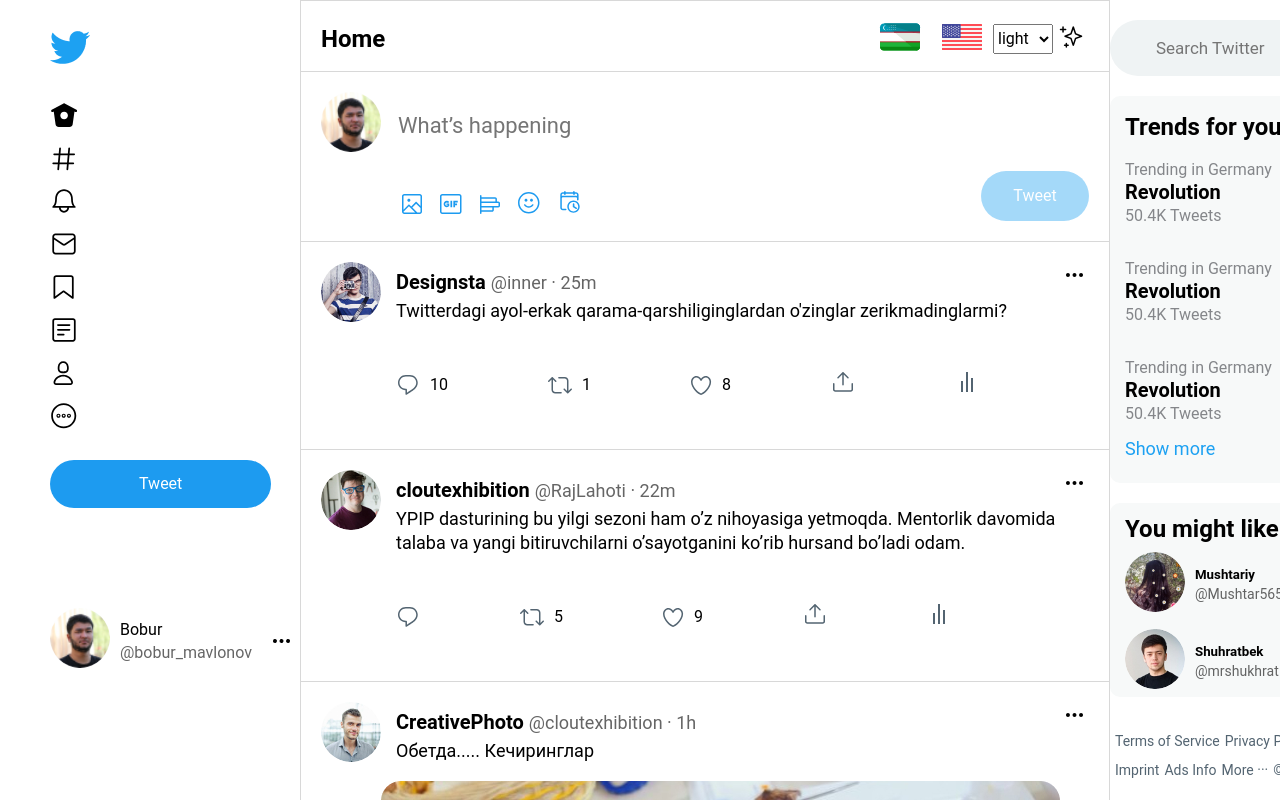
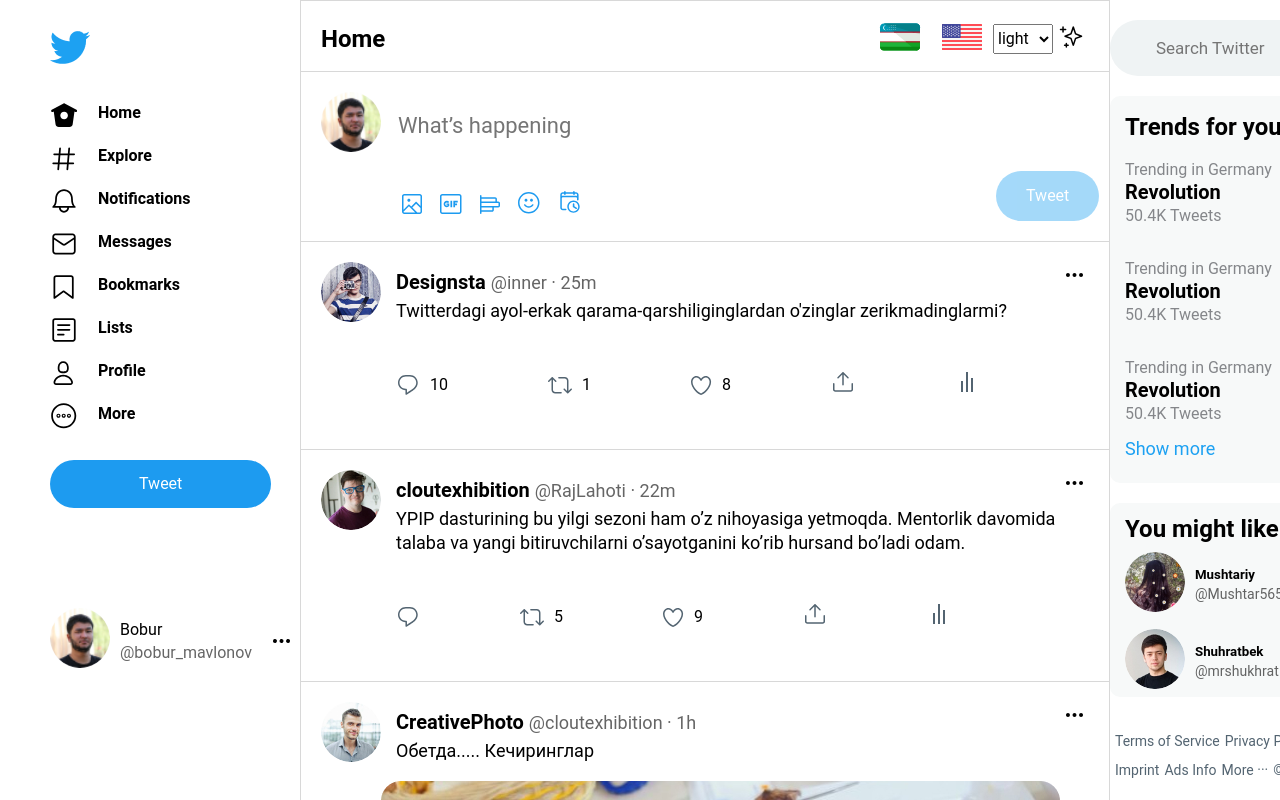
Before and after one commit to Muhammadaziz107/twitter, a React (Create React App) app: page / in a window 1280 px wide. Shown: the top 800 px of the page. Built offline with nearby package versions, Linux system fonts and the light colour scheme.

Commit message:
Add CHANGES

```diff
--- a/src/Components/Header/Header.css
+++ b/src/Components/Header/Header.css
@@ -92,7 +92,7 @@
 
 .list__item__link {
   text-decoration: none;
-  color: white;
+  color: black;
 }
 .header-btn {
   color: white;
--- a/src/Components/Header/Header.jsx
+++ b/src/Components/Header/Header.jsx
@@ -4,17 +4,17 @@
 import Logo from "../../Assets/images/logo.png";
 import userLogo from "../../Assets/images/user-logo.jpg";
 import moreLink from "../../Assets/images/Vector1.png";
-import useTheme from "../../Hooks/useTheme";
+import { Context } from "../../Context/Theme";
 function Header() {
-  const [theme, setTheme] = useTheme();
+  const { theme } = React.useContext(Context);
   return (
-    <header className={`header ${theme}`}>
-      <a href="home.html" className="logo-link">
+    <header className={`header`}>
+      <a href="home" className="logo-link">
         <img src={Logo} alt="" width="40" height="33" />
       </a>
-      <ul className="list">
-        <li className="list__item">
-          <a className="list__item__link" href="aaaa">
+      <ul className={`list `}>
+        <li className={`list__item `}>
+          <a className={`list__item__link ${theme}`} href="aaaa">
             Home
           </a>
         </li>
--- a/src/Components/Main/UserTweet/UserTweet.css
+++ b/src/Components/Main/UserTweet/UserTweet.css
@@ -13,6 +13,7 @@
   flex-direction: column;
 }
 .input {
+  width: 600px;
   border: none;
   outline: none;
   font-size: 22px;
--- a/src/Components/Main/UserTweet/UserTweet.jsx
+++ b/src/Components/Main/UserTweet/UserTweet.jsx
@@ -1,3 +1,5 @@
+import React from "react";
+
 import UserLogo from "../../../Assets/images/user-logo.jpg";
 import Vector1 from "../../Lib/Vector1";
 import Vector2 from "../../Lib/Vector2";
@@ -5,9 +7,12 @@
 import Vector4 from "../../Lib/Vector4";
 import Vector5 from "../../Lib/Vector5";
 import "./UserTweet.css";
+
+import { Context } from "../../../Context/Theme";
 function UserTweet() {
+  const { theme } = React.useContext(Context);
   return (
-    <section className="user-tweet">
+    <section className={`user-tweet `}>
       <div className="user-typing">
         <img
           className="user-logo"
@@ -18,7 +23,11 @@
         />
 
         <span className="user-typing__wrapper">
-          <input className="input" type="text" placeholder="What’s happening" />
+          <input
+            className={`input ${theme}`}
+            type="text"
+            placeholder="What’s happening"
+          />
           <div>
             <button className="btn-typing" type="button">
               <Vector1 />
--- a/src/Components/Main/UsersComments/UserComments.css
+++ b/src/Components/Main/UsersComments/UserComments.css
@@ -63,7 +63,7 @@
   font-weight: bold;
   font-size: 20px;
   line-height: 27px;
-  color: #000000;
+  color: black;
 }
 .div1__wrapper__wrapper a {
   text-decoration: none;
--- a/src/Components/Main/UsersComments/UsersComments.jsx
+++ b/src/Components/Main/UsersComments/UsersComments.jsx
@@ -1,3 +1,5 @@
+import React from "react";
+
 import "./UserComments.css";
 import userlogo1 from "../../../Assets/images/userlogo1.jpg";
 import userlogo2 from "../../../Assets/images/userlogo2.jpg";
@@ -9,7 +11,10 @@
 import Vector10 from "../../Lib/Vector10";
 import More from "../../Lib/more";
 import img1 from "../../../Assets/images/img1.jpg";
+
+import { Context } from "../../../Context/Theme";
 function UserComments() {
+  const { theme } = React.useContext(Context);
   return (
     <section className="user-comment">
       <div className="user-comments__wrapper">
@@ -17,8 +22,8 @@
           <img className="userlogo2" src={userlogo1} alt="nimadur" />
 
           <span className="div1__wrapper">
-            <div className="div1__wrapper__wrapper">
-              <p>Designsta</p>
+            <div className={`div1__wrapper__wrapper ${theme}`}>
+              <p className={`p ${theme}`}>Designsta</p>
               <a href="twitter.com">@inner · 25m</a>
             </div>
             <p className="paragraph1">
```
